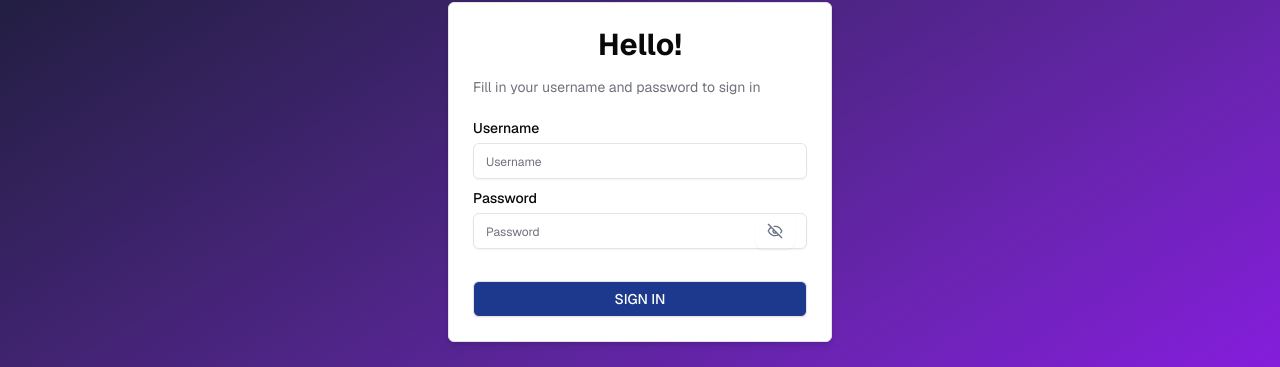
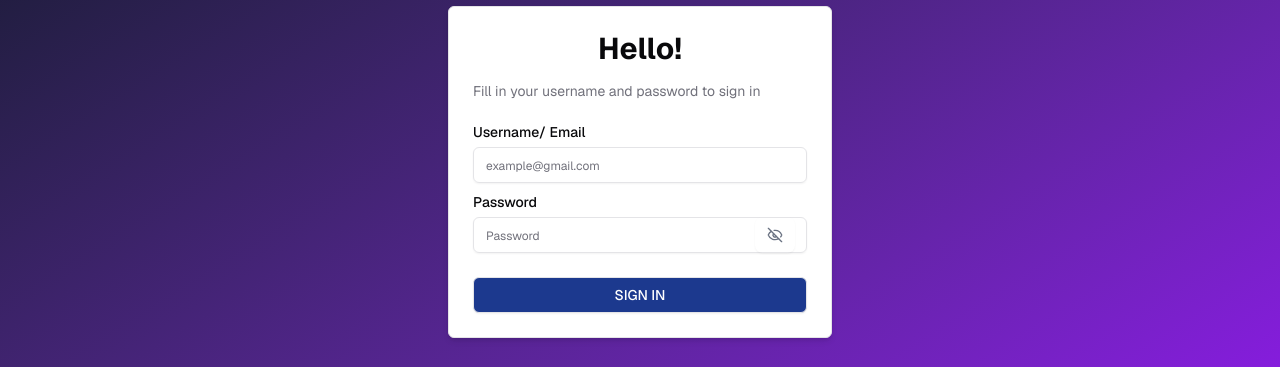
Before and after one commit to AyeshaniWeerasooriya/task-manager-app, a Next.js app: page /login in a window 1280 px wide. Shown: the part 228-595 px from the top of the page. Built offline with nearby package versions, Linux system fonts and the light colour scheme; no server answers.

Commit message:
refac: changed styles in loggin dialog box

```diff
--- a/app/components/LoginDialogBox.jsx
+++ b/app/components/LoginDialogBox.jsx
@@ -55,13 +55,13 @@ export default function LoginDialogBox() {
 
         <CardContent>
           <form onSubmit={handleLogin}>
-            <div className="flex flex-col gap-3 ">
+            <div className="flex flex-col gap-3">
               <div className="grid gap-2">
-                <Label htmlFor="email">Username</Label>
+                <Label htmlFor="email">Username/ Email</Label>
                 <Input
                   id="email"
                   type="email"
-                  placeholder="Username"
+                  placeholder="example@gmail.com"
                   className="rounded-sm placeholder:text-xs"
                   required
                   value={email}
@@ -97,7 +97,7 @@ export default function LoginDialogBox() {
 
               {errorMsg && <p className="text-red-500 text-sm">{errorMsg}</p>}
 
-              <div className="mt-5">
+              <div className="mt-3">
                 <Button
                   variant="outline"
                   className="w-full text-white bg-blue-900 rounded-sm"
```
